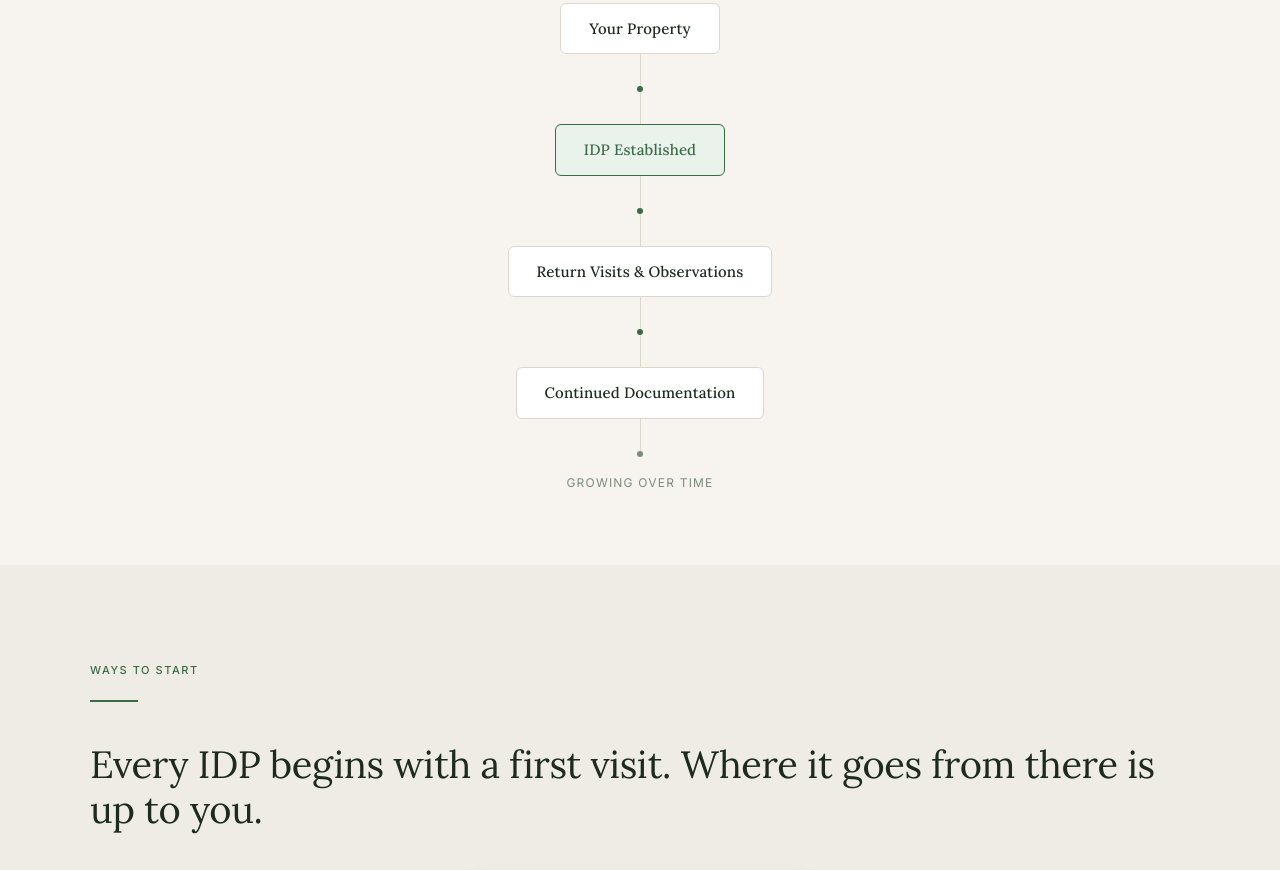
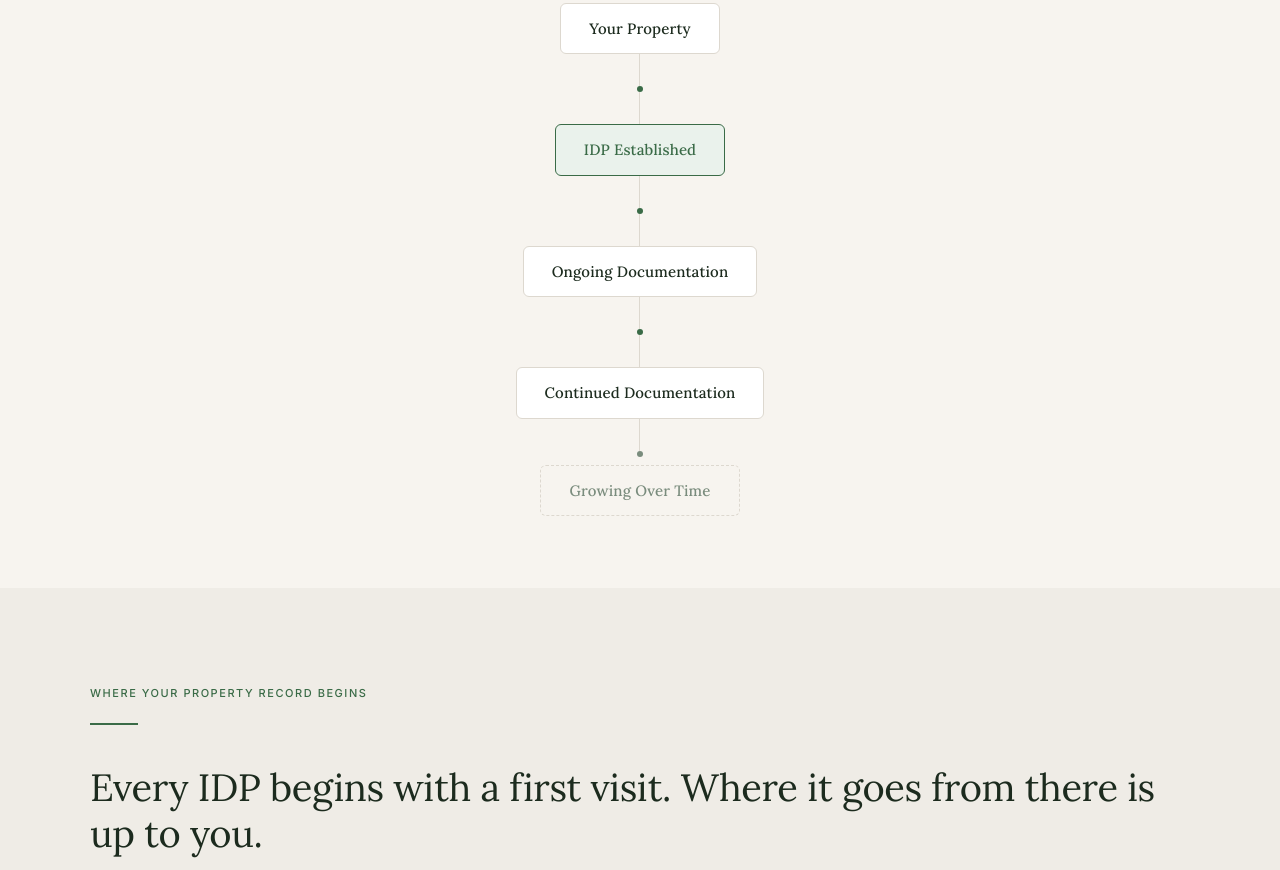
Before and after one commit to earthfirstevo/earthfirstevo-site, a plain HTML site: page index.html in a window 1280 px wide. Shown: the part 3138-4008 px from the top of the page. Drawn offline with Linux system fonts and the light colour scheme.

Commit message:
V1.0 redesign.html

```diff
--- a/index.html
+++ b/index.html
@@ -609,7 +609,7 @@
       <h2 class="section-heading">A documented record of your property, built over time.</h2>
       <p class="section-body">We visit your property, observe conditions across the site, and produce a structured record of what we find. Each return visit adds to that record. Over time, a clear picture of your property's environmental history takes shape.</p>
       <div class="idp-callout">
-        Every property record begins with an <strong>IDP</strong> — the EarthFirst standard for documented property history. The IDP is an Internal Discoverable Presence: a structured record that grows with each visit, becoming the authoritative environmental history of your property over time.
+        Every property record begins with an <strong>IDP</strong> — the EarthFirst standard for documented property history. An Internal Discoverable Presence: a structured record that grows with each visit, and becomes the environmental history of your property over time.
       </div>
     </div>
   </section>
@@ -688,7 +688,7 @@
         <div style="width: 6px; height: 6px; border-radius: 50%; background: var(--accent);"></div>
         <div style="width: 1px; height: 32px; background: var(--border);"></div>
 
-        <div style="font-family: var(--serif); font-size: 15px; color: var(--text); font-weight: 500; padding: 12px 28px; border: 1px solid var(--border); border-radius: 6px; background: var(--white); letter-spacing: 0.01em;">Return Visits & Observations</div>
+        <div style="font-family: var(--serif); font-size: 15px; color: var(--text); font-weight: 500; padding: 12px 28px; border: 1px solid var(--border); border-radius: 6px; background: var(--white); letter-spacing: 0.01em;">Ongoing Documentation</div>
 
         <div style="width: 1px; height: 32px; background: var(--border);"></div>
         <div style="width: 6px; height: 6px; border-radius: 50%; background: var(--accent);"></div>
@@ -699,15 +699,15 @@
         <div style="width: 1px; height: 32px; background: var(--border);"></div>
         <div style="width: 6px; height: 6px; border-radius: 50%; background: var(--text-muted);"></div>
 
-        <p style="margin-top: 16px; font-size: 12px; font-family: var(--sans); letter-spacing: 0.1em; text-transform: uppercase; color: var(--text-muted);">Growing Over Time</p>
+        <div style="font-family: var(--serif); font-size: 15px; color: var(--text-muted); font-weight: 500; padding: 12px 28px; border: 1px dashed var(--border); border-radius: 6px; background: transparent; letter-spacing: 0.01em; margin-top: 8px;">Growing Over Time</div>
       </div>
     </div>
   </section>
 
-  <!-- WAYS TO START -->
+  <!-- WHERE YOUR PROPERTY RECORD BEGINS -->
   <section id="ways">
     <div class="container-wide">
-      <p class="section-label">Ways to Start</p>
+      <p class="section-label">Where Your Property Record Begins</p>
       <div class="divider"></div>
       <h2 class="section-heading">Every IDP begins with a first visit. Where it goes from there is up to you.</h2>
       <div class="tier-grid">
@@ -753,6 +753,7 @@
       <p class="section-label">Get in Touch</p>
       <div class="divider"></div>
       <h2 class="section-heading">Tell us about your property.</h2>
+      <p style="margin-top: -12px; margin-bottom: 36px; font-family: var(--serif); font-size: 17px; font-style: italic; color: var(--text-mid); line-height: 1.7;">Every property begins somewhere. Tell us about yours, and we'll discuss the right place to start.</p>
       <form
         action="https://formsubmit.co/contact@earthfirstevo.com"
         method="POST"
```
